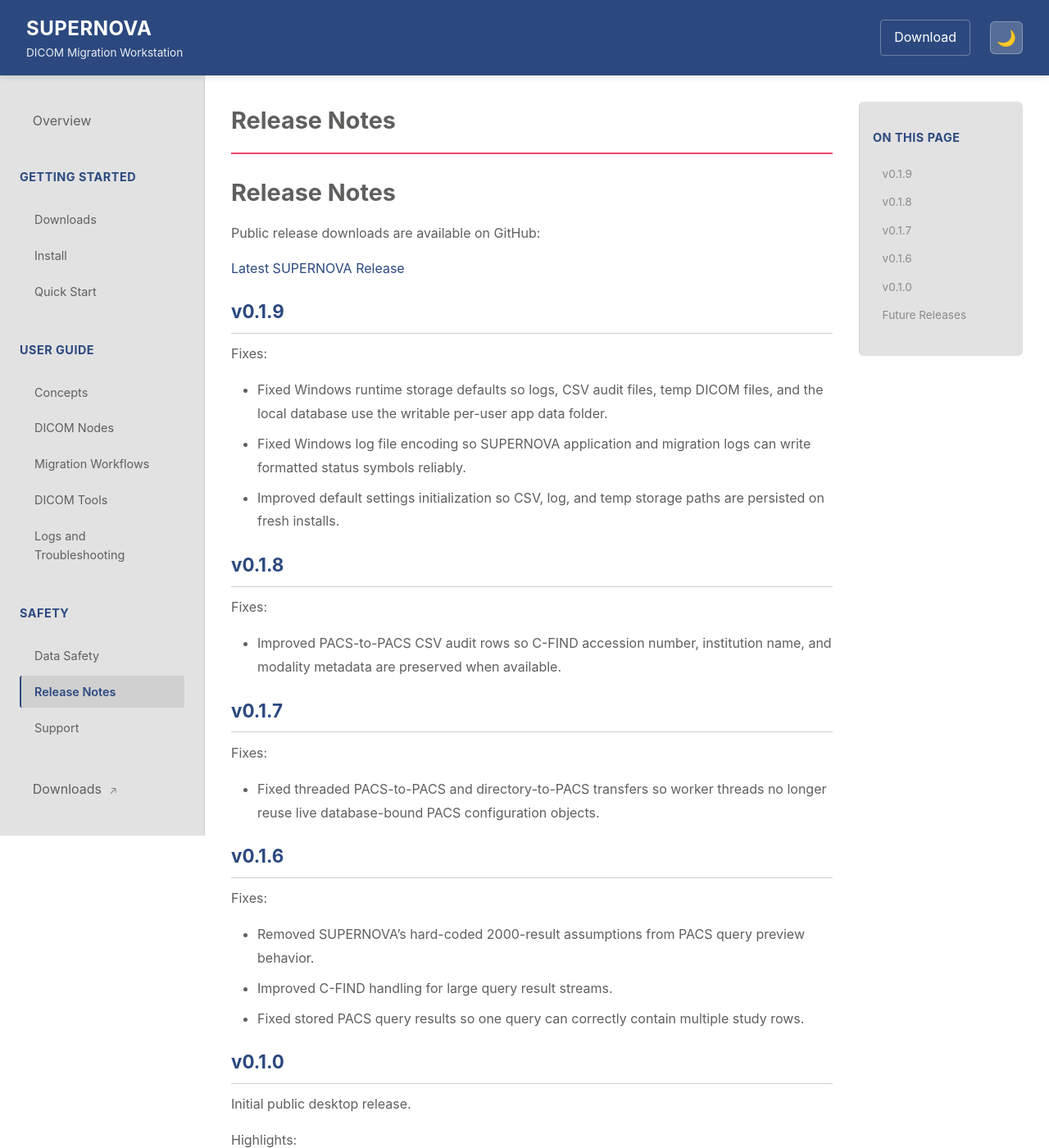
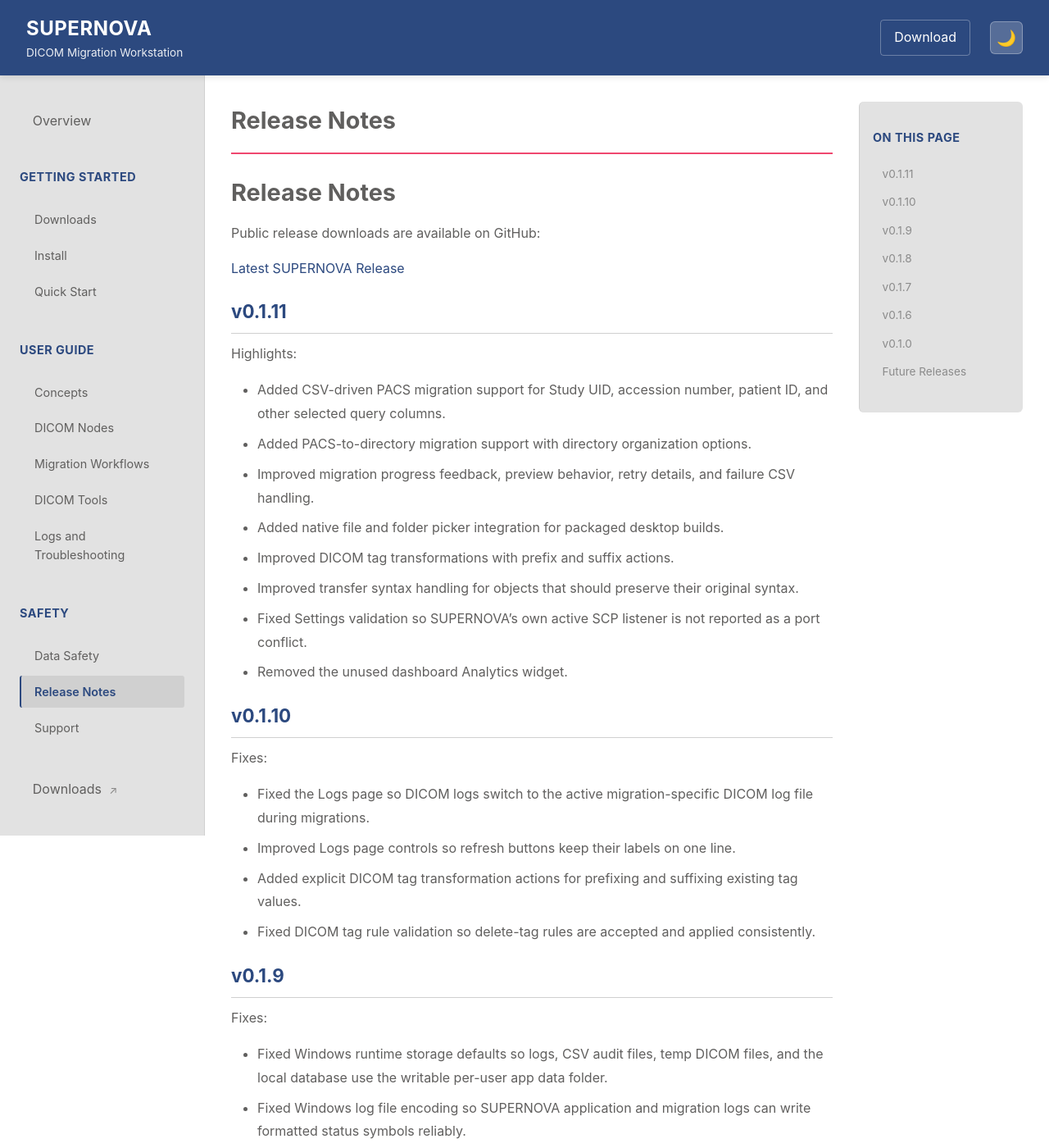
Before and after one commit to JayDubb85/SUPERNOVA-Releases, a Jekyll site: the page built from docs/release-notes.md, in a window 1280 px wide and 1400 px high. Shown: the whole window at 82% size. Built offline with Jekyll 4.4.1, drawn with Linux system fonts in a browser that asks for light colours.

Commit message:
Update public documentation

```diff
--- a/docs/release-notes.md
+++ b/docs/release-notes.md
@@ -9,6 +9,28 @@ description: SUPERNOVA public release notes
 Public release downloads are available on GitHub:
 
 [Latest SUPERNOVA Release](https://github.com/JayDubb85/SUPERNOVA-Releases/releases/latest)
+
+## v0.1.11
+
+Highlights:
+
+- Added CSV-driven PACS migration support for Study UID, accession number, patient ID, and other selected query columns.
+- Added PACS-to-directory migration support with directory organization options.
+- Improved migration progress feedback, preview behavior, retry details, and failure CSV handling.
+- Added native file and folder picker integration for packaged desktop builds.
+- Improved DICOM tag transformations with prefix and suffix actions.
+- Improved transfer syntax handling for objects that should preserve their original syntax.
+- Fixed Settings validation so SUPERNOVA's own active SCP listener is not reported as a port conflict.
+- Removed the unused dashboard Analytics widget.
+
+## v0.1.10
+
+Fixes:
+
+- Fixed the Logs page so DICOM logs switch to the active migration-specific DICOM log file during migrations.
+- Improved Logs page controls so refresh buttons keep their labels on one line.
+- Added explicit DICOM tag transformation actions for prefixing and suffixing existing tag values.
+- Fixed DICOM tag rule validation so delete-tag rules are accepted and applied consistently.
 
 ## v0.1.9
 
```
